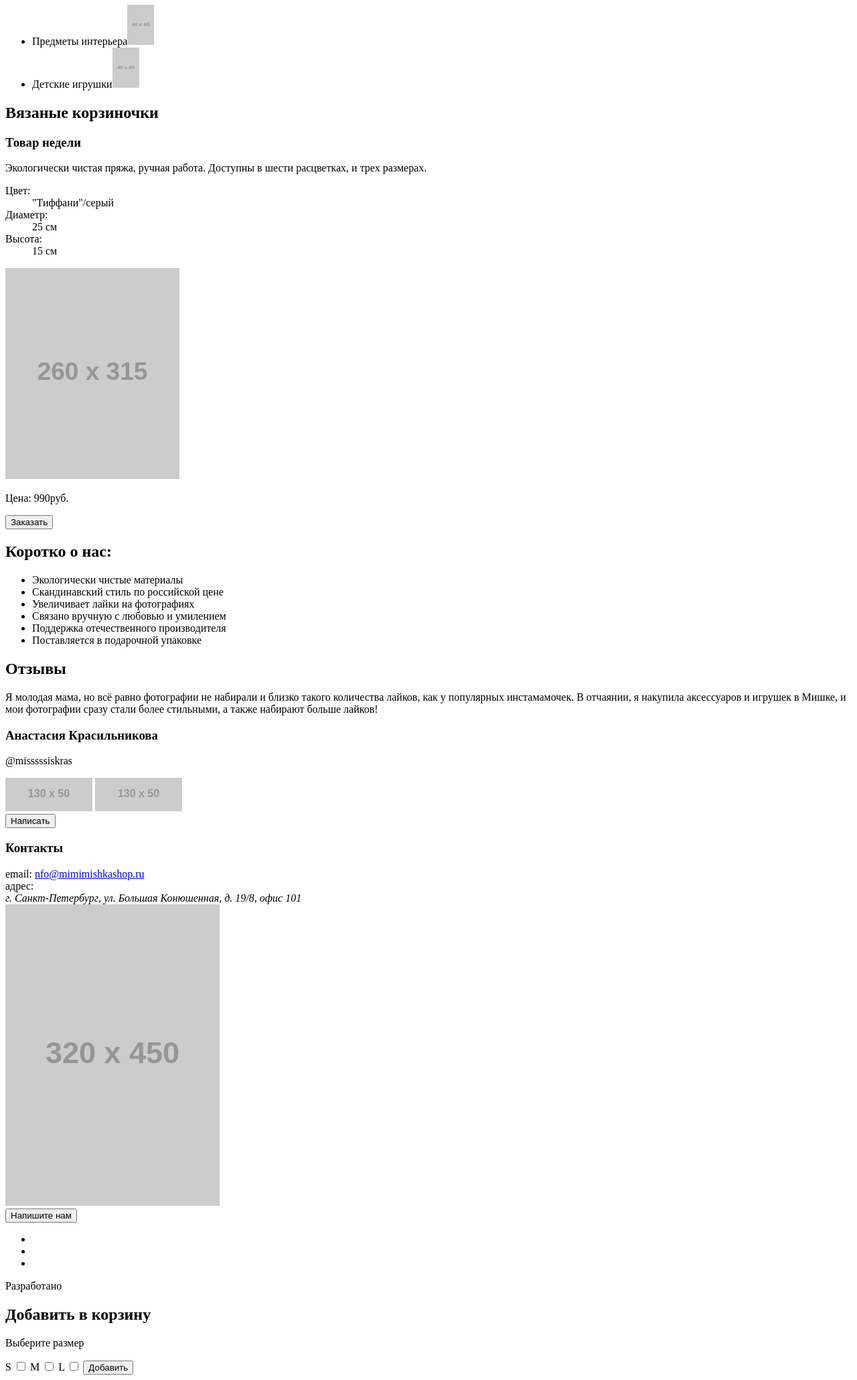
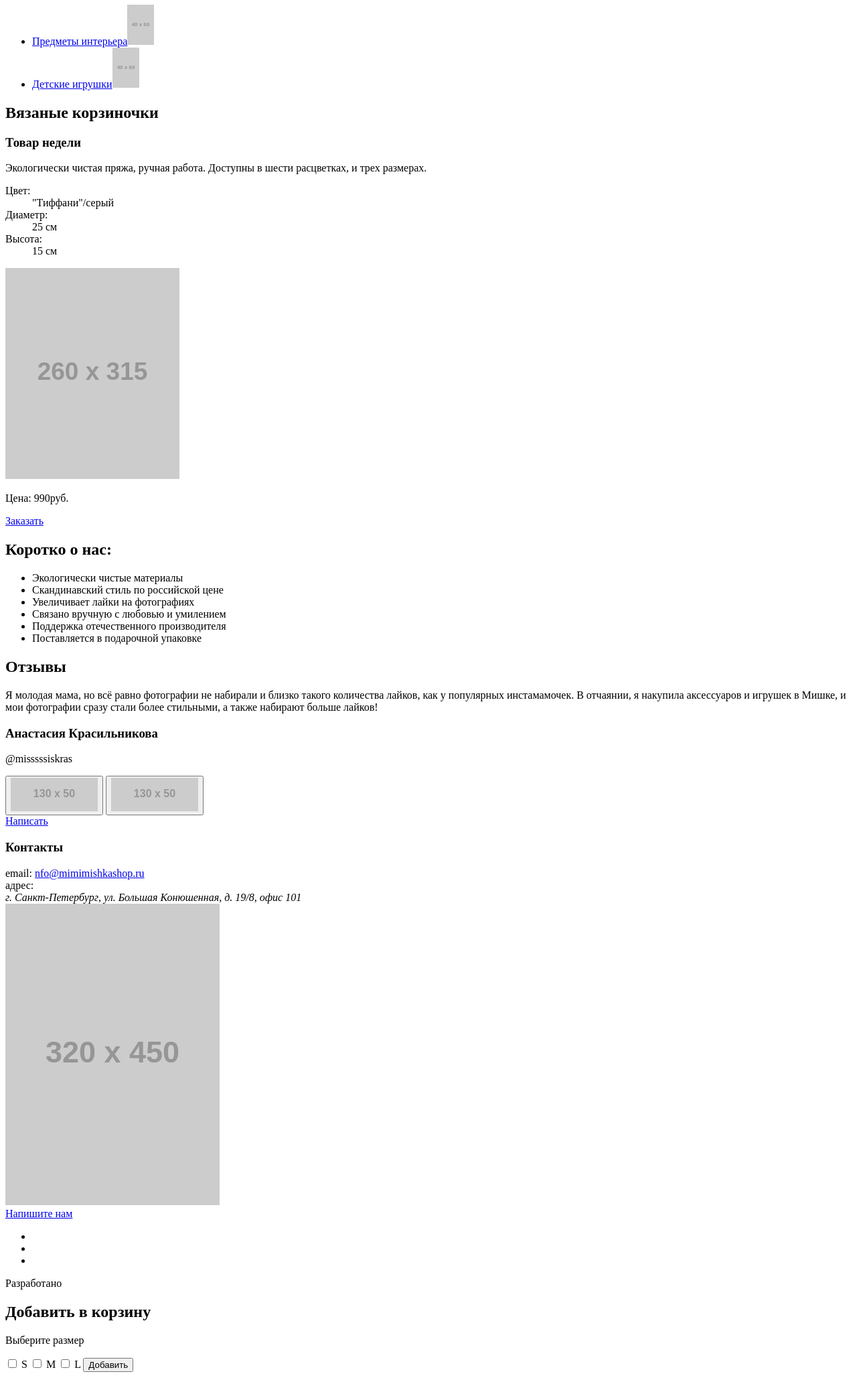
Before and after one commit to Katysheva/262423-mishka, a website: page index.html in a window 1280 px wide. Shown: the part 237-2297 px from the top of the page at 67% size. Drawn offline with Linux system fonts and the light colour scheme; placeholder pictures from the web are drawn by us.

Commit message:
Fixed bugs

```diff
--- a/index.html
+++ b/index.html
@@ -8,7 +8,9 @@
   <header class="header">
     <div class="header__logo"><img src="http://placehold.it/90x35"></div>
     <nav class="top-nav">
-      <button class="top-nav__toogle" value="Открыть меню"><img src="http://placehold.it/20x20"></button>
+      <button class="top-nav__toogle" type="button" value="Открыть меню">
+        <img src="http://placehold.it/20x20">
+      </button>
       <ul class="top-nav__list">
         <li class="top-nav__item"><a href="catalog.html">Каталог товаров</a></li>
         <li class="top-nav__item"><a href="form.html">Вязание на заказ</a></li>
@@ -16,15 +18,18 @@
         <li class="top-nav__item"><a href="#" title="cart">Корзина пока пуста</a></li>
       </ul>
     </nav>
-    <h1 class="page-title">Милые штуки ручной работы для дома</h1>
-    <ul class="header__catalog catalog-list">
-      <li class="catalog-list__item">Предметы интерьера<img src="http://placehold.it/40x60"></li>
-      <li class="catalog-list__item">Детские игрушки<img src="http://placehold.it/40x60"></li>
-    </ul>
   </header>
 
   <main class="main-content">
-    <article class="product product--week">
+    <header class="page-title page-title--main-page">
+      <h1>Милые штуки ручной работы для дома</h1>
+      <ul class="category-list">
+        <li class="category-list__item"><a href="#">Предметы интерьера<img src="http://placehold.it/40x60"></a></li>
+        <li class="category-list__item"><a href="#">Детские игрушки<img src="http://placehold.it/40x60"></a></li>
+      </ul>
+    </header>
+
+    <section class="product product--week">
       <hgroup>
         <h2 class="product__title">Вязаные корзиночки</h2>
         <h3>Товар недели</h3>
@@ -32,7 +37,6 @@
       <p class="product__description">
         Экологически чистая пряжа, ручная работа. Доступны в шести расцветках, и трех размерах.
       </p>
-
       <dl class="product__characteristics">
         <dt>Цвет:</dt>
         <dd>"Тиффани"/серый</dd>
@@ -41,13 +45,12 @@
         <dt>Высота:</dt>
         <dd>15 см</dd>
       </dl>
-
       <img src="http://placehold.it/260x315" alt="" class="product__image">
       <p class="product__price">Цена: 990руб.</p>
-      <button class="button" type="submit" title="Make an order">Заказать</button>
-    </article>
+      <a href="#" class="button" title="Make an order">Заказать</a>
+    </section>
 
-    <article class="about-us">
+    <section class="about-us">
       <h2>Коротко о нас:</h2>
       <ul class="about-us__list">
         <li class="about-us__item"><span id="svg-sprite-image-will-be-here"></span>Экологически чистые материалы</li>
@@ -57,8 +60,9 @@
         <li class="about-us__item"><span id="svg-sprite-image-will-be-here"></span>Поддержка отечественного производителя</li>
         <li class="about-us__item"><span id="svg-sprite-image-will-be-here"></span>Поставляется в подарочной упаковке</li>
       </ul>
-    </article>
-    <article class="reviews">
+    </section>
+
+    <section class="reviews">
       <h2>Отзывы</h2>
       <section class="review reviews__item">
         <p>
@@ -70,21 +74,21 @@
         </footer>
       </section>
       <div class="reviews__arrows">
-        <a href="#" title="Previous review"><img src="http://placehold.it/130x50" alt=""></a>
-        <a href="#" title="Next review"><img src="http://placehold.it/130x50" alt=""></a>
+        <button type="button" title="Previous review"><img src="http://placehold.it/130x50" alt=""></button>
+        <button type="button" title="Next review"><img src="http://placehold.it/130x50" alt=""></button>
       </div>
-      <button class="button" title="Write review">Написать</button>
-    </article>
+      <a href="#" class="button" title="Write review">Написать</a>
+    </section>
 
-    <article class="contacts">
+    <section class="contacts">
       <h3>Контакты</h3>
       <div class="contacts__email">email: <a href="mailto:nfo@mimimishkashop.ru">nfo@mimimishkashop.ru</a></div>
       <div class="contacts__address">адрес: <address>г. Санкт-Петербург, ул. Большая Конюшенная, д. 19/8, офис 101</address></div>
       <div class="contacts__map">
         <img src="http://placehold.it/320x450" alt="">
       </div>
-      <button class="button" title="Write to us">Напишите нам</button>
-    </article>
+      <a href="#" class="button" title="Write to us">Напишите нам</a>
+    </section>
   </main>
 
   <footer class="footer">
@@ -101,19 +105,16 @@
     </section>
   </footer>
 
-
-  <div id="modal-window">
+  <div id="modal-window" class="modal-window">
     <h2>Добавить в корзину</h2>
     <p>Выберите размер</p>
-    <label for="size-s">S</label>
-    <input type="checkbox" id="size-s" name="size-s">
-    <label for="size-m">M</label>
-    <input type="checkbox" id="size-m" name="size-m">
-    <label for="size-l">L</label>
-    <input type="checkbox" id="size-l" name="size-l">
-
+    <input class="modal-window__input" type="checkbox" id="size-s" name="size-s">
+    <label class="modal-window__label" for="size-s">S</label>
+    <input class="modal-window__input" type="checkbox" id="size-m" name="size-m">
+    <label class="modal-window__label" for="size-m">M</label>
+    <input class="modal-window__input" type="checkbox" id="size-l" name="size-l">
+    <label class="modal-window__label" for="size-l">L</label>
     <button class="button button--accent" title="Add to cart">Добавить</button>
   </div>
-
 </body>
 </html>
```
Also changed, not shown: catalog.html (+41 -21 lines), form.html (+20 -32 lines).
